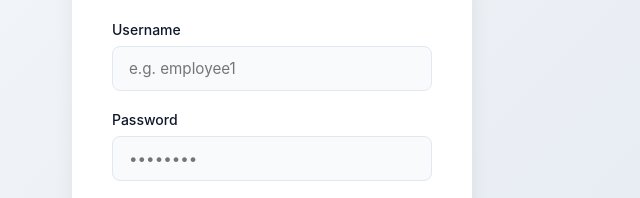
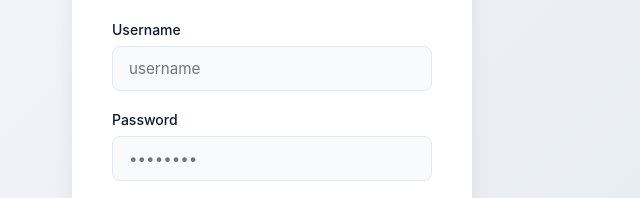
Before and after one commit to Abduolb/Lumilab-attendance-management, a plain HTML site: page index.html in a window 1280 px wide. Shown: the part 321-519 px from the top of the page, 368-1008 px from the left. Drawn offline with Linux system fonts and the light colour scheme.

Commit message:
Update username input placeholder in index.html

```diff
--- a/index.html
+++ b/index.html
@@ -299,7 +299,7 @@
             <h3 style="text-align: center; margin-bottom: 1.5rem;">Sign In</h3>
             <div class="form-group">
                 <label>Username</label>
-                <input type="text" id="username" placeholder="e.g. employee1">
+                <input type="text" id="username" placeholder="username">
             </div>
             <div class="form-group">
                 <label>Password</label>
```
